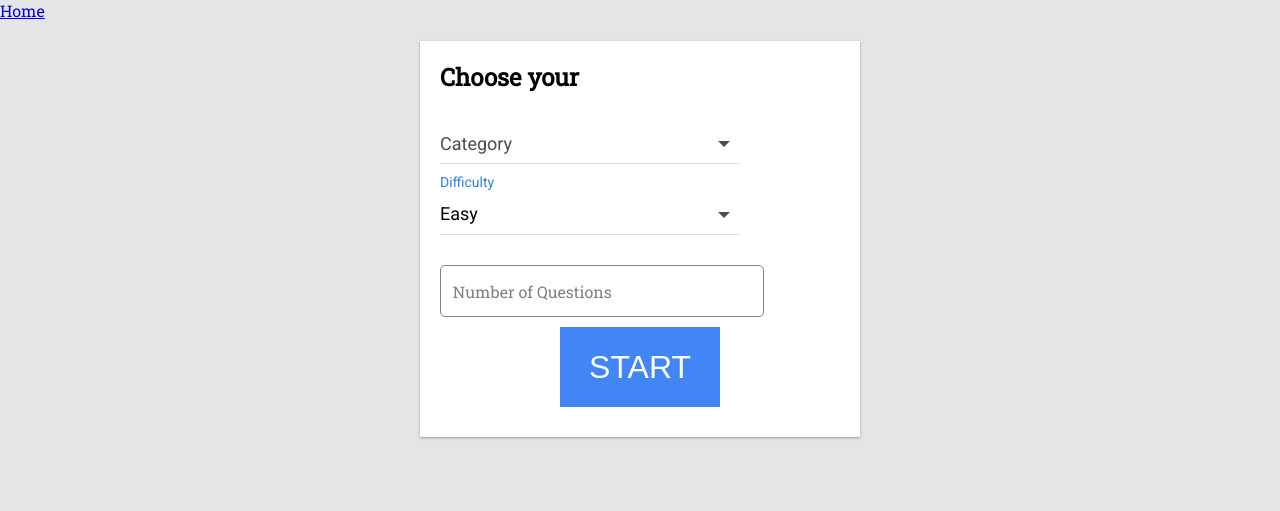
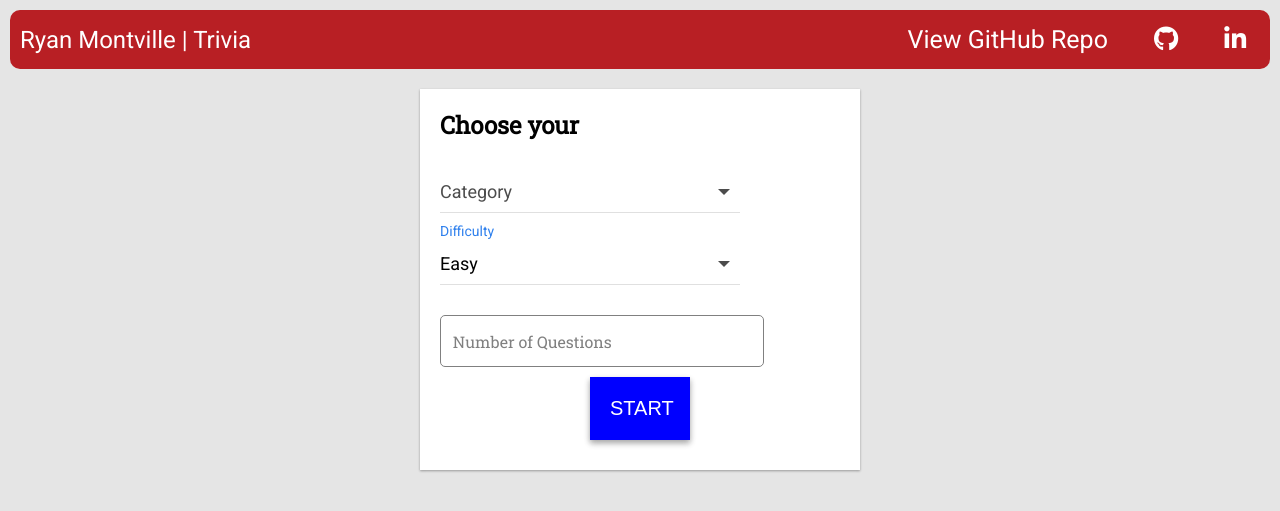
Before and after one commit to RyanMontville/trivia, a Flask app: page / in a window 1280 px wide. Shown: the top 511 px of the page. Run offline with Flask 3, Linux system fonts and the light colour scheme; some libraries are stand-ins or nearby versions.

Commit message:
working on the design and layout

```diff
--- a/main.py
+++ b/main.py
@@ -7,7 +7,7 @@ import random
 app = Flask(__name__)
 
 
-trivia = TriviaBrain([])
+trivia = TriviaBrain([], "")
 
 
 @app.route("/")
@@ -34,6 +34,7 @@ def submit_form():
     question_data = data["results"]
     # Create a list of question objects
     questions = []
+    category = question_data[0]['category']
     for q in question_data:
         answers = []
         if q["type"] == "boolean":
@@ -56,16 +57,19 @@ def submit_form():
         new_question = Question(q["question"], answers, q["correct_answer"], q["type"])
         questions.append(new_question)
     global trivia
-    trivia = TriviaBrain(questions)
+    trivia = TriviaBrain(questions, category)
     return redirect("/game")
 
 
 @app.route("/game")
 def game():
+    score = trivia.score
     trivia.next_question()
     current_question = trivia.current_question
     question_number = trivia.question_number
-    return render_template("game.html", current=current_question, number=question_number)
+    category = trivia.category
+    return render_template("game.html", current=current_question,
+                           number=question_number, cat=category, score=score)
 
 
 @app.route("/answer/<choice>", methods=["GET"])
@@ -74,8 +78,9 @@ def check(choice):
     has_next = trivia.has_next()
     message = trivia.check_answer(choice)
     score = trivia.score
+    category = trivia.category
     return render_template("answer.html", message=message,
-                           has_next=has_next, num=question_number, score=score)
+                           has_next=has_next, num=question_number, score=score, cat=category)
 
 
 if __name__ == "__main__":
--- a/static/style.css
+++ b/static/style.css
@@ -9,6 +9,73 @@ body {
   background-color: #e5e5e5;
 }
 
+/****************** menu *************************/
+.navbar {
+    display: flex;
+    align-items: center;
+    justify-content: space-between;
+    padding: 10px;
+    background-color: #b81f24;
+    color: #fff;
+    margin: 10px;
+    border-radius: 10px;
+    font-family: 'Roboto', sans-serif;
+}
+
+nav a {
+    cursor: pointer;
+}
+
+nav a:hover {
+    text-decoration: underline;
+}
+
+.navbar li {
+    list-style: none;
+    font-size: 25px;
+}
+
+.nav-links a {
+    color: #fff;
+    text-decoration: none;
+}
+
+.logo,
+.logo a {
+    font-size: 1.5rem;
+    color: white;
+    text-decoration: none;
+}
+
+.menu {
+    display: flex;
+    align-items: center;
+    gap: 1em;
+    font-size: 18px;
+}
+
+.menu li {
+    padding: 5px 14px;
+
+}
+
+input[type=checkbox] {
+    display: none;
+}
+
+.hamburger {
+    display: none;
+    font-size: 24px;
+    user-select: none;
+}
+
+/****************** category and score header *************************/
+#info {
+    display: flex;
+    justify-content: space-between;
+    border-bottom: 1px solid black;
+}
+
 main {
     max-width: 900px;
     margin: 10px auto;
@@ -178,46 +249,25 @@ input[type=number]:not(:placeholder-shown)+label {
 
 /********************** button ************************/
 .btn {
-  background: rgb(66, 133, 244);
-  border: none;
-  color: white;
-  height: 5rem;
-  width: 10rem;
-  font-size: 2rem;
-  position: relative;
-  overflow: hidden;
-  margin: 10px;
-  cursor: pointer;
+    padding: 20px;
+    margin: 10px auto;
+    display:block;
+    flex-basis: 40%;
+    text-align: center;
+    text-decoration: none;
+    font-size: 20px;
+    border: 0;
+    box-shadow: 0 3px 6px rgba(0,0,0,0.16), 0 3px 6px rgba(0,0,0,0.23);
+    cursor: pointer;
+    max-width: 100px;
 }
 
-.btn::after {
-  content: '';
-  position: absolute;
-  top: 0%;
-  left: 50%;
-  width: 5rem;
-  height: 5rem;
-  background: rgba(255, 255, 255, 0.5);
-  transform-origin: center left;
-  transform: scale(0) translateX(-50%);
-  border-radius: 50%;
+.btn:active {
+    box-shadow: 0 0 #ffffff;
+    transform: translateY(4px);
 }
 
-.btn:hover::after {
-  animation: expand 1s ease;
-}
-
-@keyframes expand {
-  100% {
-    opacity: 0;
-    transform: scale(4) translateX(-50%);
-  }
-}
-
-.start-btn {
-  display: flex;
-  justify-content: center;
-}
+.blue {background: blue; color: white;}
 
 @media screen and (max-width: 750px) {
   #start-screen {
--- a/templates/game.html
+++ b/templates/game.html
@@ -1,7 +1,9 @@
 {% include "header.html" %}
-
 <main>
-    <h2>{{ score }}</h2>
+    <section id="info">
+        <h2>{{ cat }}</h2>
+        <h2>score: {{ score }}</h2>
+    </section>
     <h2>{{ number }}: {{ current.text }}</h2>
     <div id="answers">
         {% for answer in current.urls: %}
--- a/templates/header.html
+++ b/templates/header.html
@@ -4,6 +4,22 @@
     <meta charset="UTF-8">
     <title>Trivia</title>
     <link rel="stylesheet" href={{url_for('static',filename='style.css')}}>
+    <script src="https://kit.fontawesome.com/52202eaccb.js" crossorigin="anonymous"></script>
 </head>
 <body>
-<nav><a href={{url_for('home')}}>Home</a></nav>
+
+<nav class="navbar">
+  <div class="logo"><a href="https://ryanmontville.github.io/">Ryan Montville</a>
+      <span class="extra-nav-text"> | <a href={{url_for('home')}}>Trivia</a></span></div>
+  <ul class="nav-links">
+      <input type="checkbox" id="checkbox_toggle" />
+      <label for="checkbox_toggle" class="hamburger">&#9776;</label>
+      <div class="menu">
+          <li><a href="https://github.com/RyanMontville/trivia">View <span class="extra-nav-text">GitHub </span>Repo</a></li>
+          <li><a href="https://www.github.com/RyanMontville" title="GitHub" target="blank"><i
+            class="fa-brands fa-github"></i><span class="link-desc"></span></a></li>
+          <li><a href="https://www.linkedin.com/in/ryanmontville" title="LinkedIn" target="blank"><i
+            class="fa-brands fa-linkedin-in"></i></a></li>
+      </div>
+  </ul>
+</nav>
--- a/templates/index.html
+++ b/templates/index.html
@@ -1,5 +1,4 @@
 {% include "header.html" %}
-
 <div id="start-screen">
     <h2>Choose your</h2>
     <form action="/submit-form" method="post">
@@ -51,9 +50,7 @@
             <input placeholder=" " type="number" name="numOfQuestions" required />
             <label class="number-label">Number of Questions</label>
         </div>
-        <section class="start-btn">
-            <button class="btn" type="submit">START</button>
-        </section>
+        <button class="btn blue" type="submit">START</button>
     </form>
 </div>
 {% include "footer.html" %}
```
Also changed, not shown: other parts of static/style.css (+43 -0 lines), templates/answer.html (+7 -5 lines), trivia_brain.py (+7 -3 lines).
